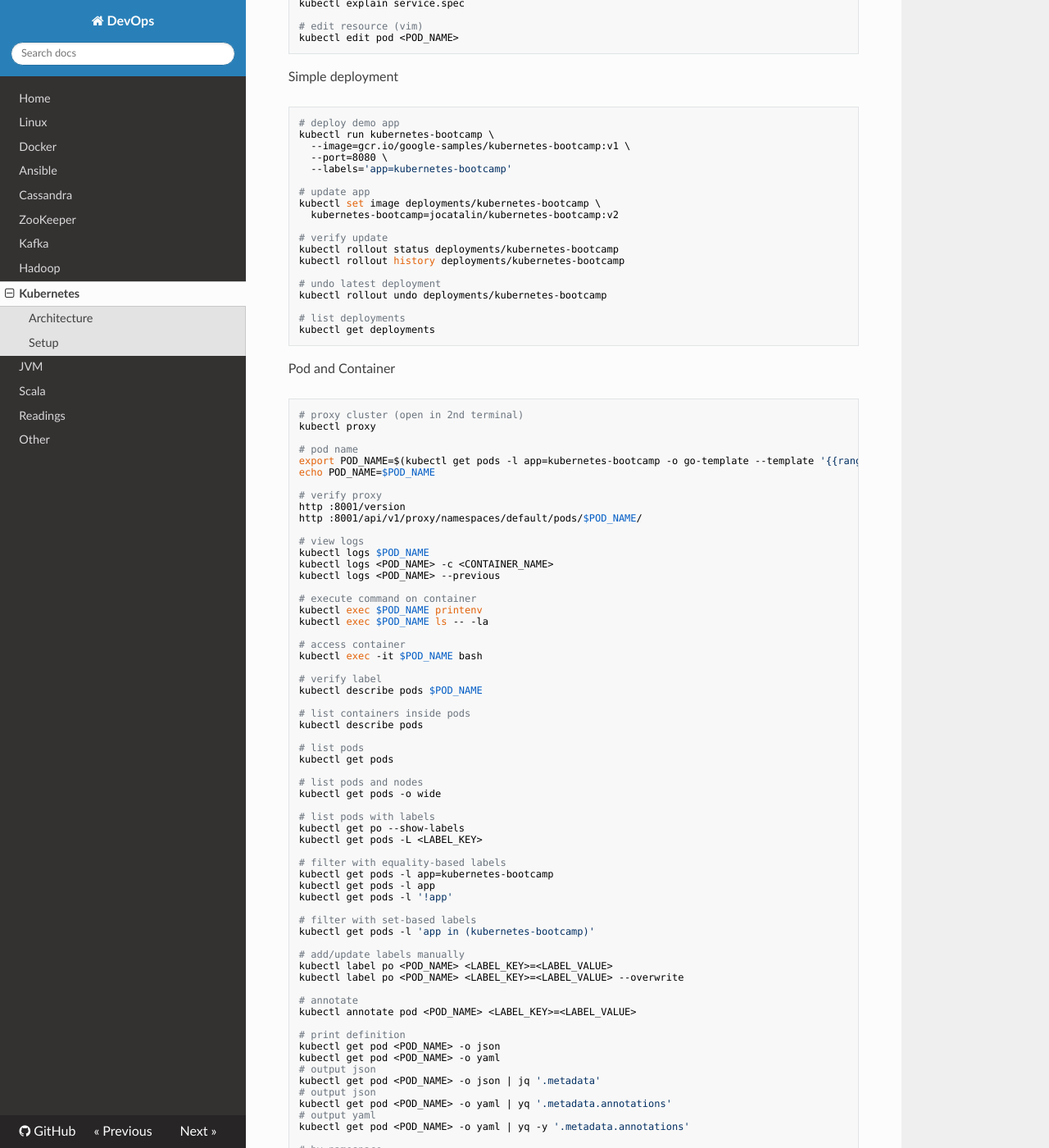
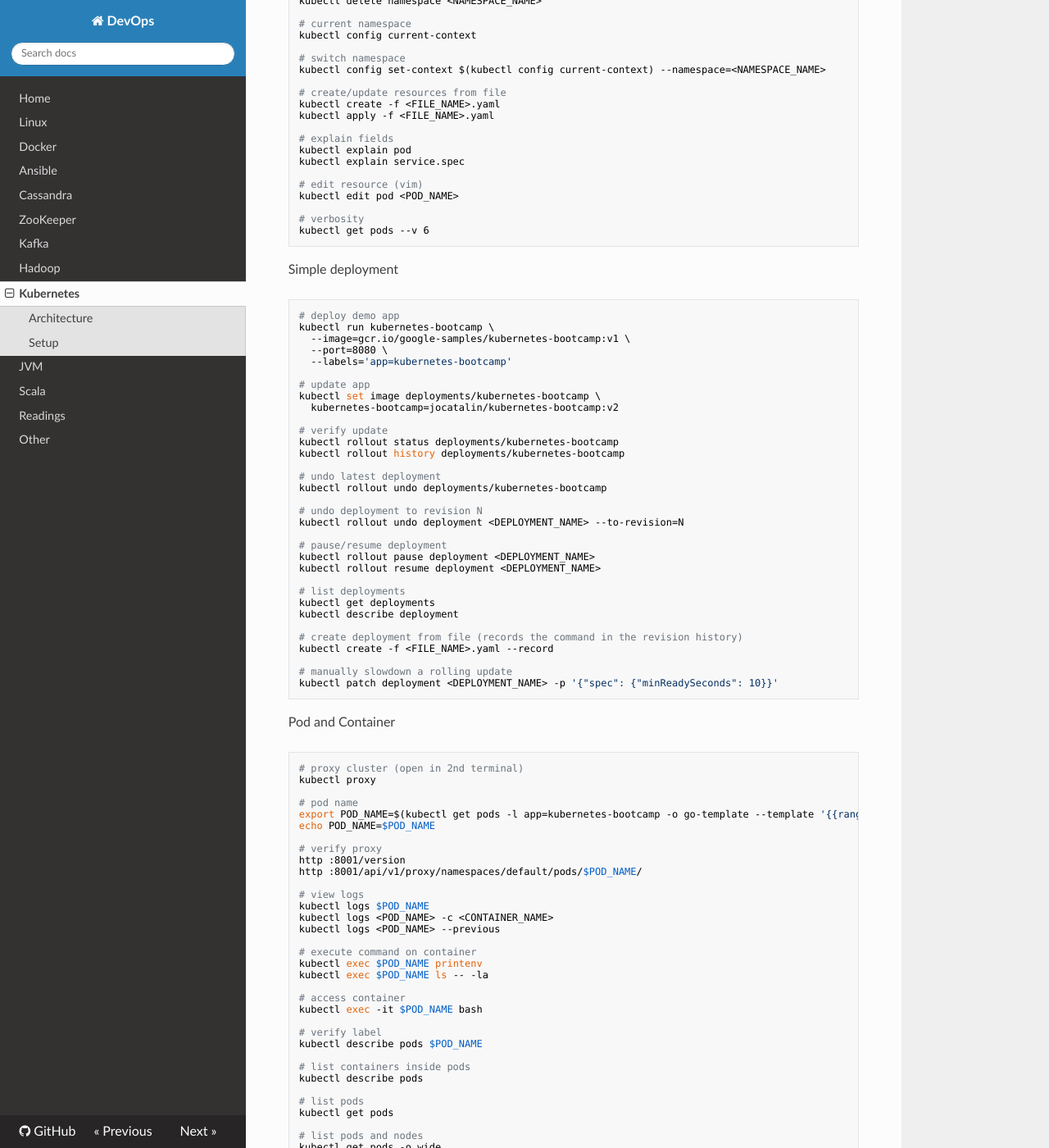
Before and after one commit to niqdev/devops, an MkDocs documentation site: the page built from docs/kubernetes.md, in a window 1280 px wide and 1400 px high, scrolled down 6553 px. Shown: the whole window at 82% size. Built offline with MkDocs 1.6.1, drawn with Linux system fonts in a browser that asks for light colours; nearby versions of some CDN libraries; old or Windows-style settings are respelled for this version of MkDocs; some of the changed text lies outside the part shown.

Commit message:
doc: update kubernetes

````diff
--- a/docs/kubernetes.md
+++ b/docs/kubernetes.md
@@ -111,6 +111,9 @@ status:
 
 ![kubernetes-container-api](img/kubernetes-container-api.png)
 
+* Rolling update means replace pods step by step slowly scaling down the previous version and scaling up the new one
+* A **Deployment** is a higher-level resource meant for deploying applications and updating them declaratively, instead of doing it through a ReplicationController or a ReplicaSet, which are both considered lower-level concepts. A Deployment doesn't manage pods directly, instead it creates a new ReplicaSet which is scaled up slowly, while the previous ReplicaSet is scaled down to zero. See also `minReadySeconds`, `maxSurge` and `maxUnavailable` properties
+
 ## Setup
 
 Requirements
@@ -187,6 +190,9 @@ kubectl explain service.spec
 
 # edit resource (vim)
 kubectl edit pod <POD_NAME>
+
+# verbosity
+kubectl get pods --v 6
 ```
 
 Simple deployment
@@ -208,8 +214,22 @@ kubectl rollout history deployments/kubernetes-bootcamp
 # undo latest deployment
 kubectl rollout undo deployments/kubernetes-bootcamp
 
+# undo deployment to revision N
+kubectl rollout undo deployment <DEPLOYMENT_NAME> --to-revision=N
+
+# pause/resume deployment
+kubectl rollout pause deployment <DEPLOYMENT_NAME>
+kubectl rollout resume deployment <DEPLOYMENT_NAME>
+
 # list deployments
 kubectl get deployments
+kubectl describe deployment
+
+# create deployment from file (records the command in the revision history)
+kubectl create -f <FILE_NAME>.yaml --record
+
+# manually slowdown a rolling update
+kubectl patch deployment <DEPLOYMENT_NAME> -p '{"spec": {"minReadySeconds": 10}}'
 ```
 
 Pod and Container
@@ -404,4 +424,20 @@ curl -v \
 # @see also ambassador container pattern based on kubectl-proxy
 ```
 
+Alternative ways of modify resources
+```bash
+# opens the object's manifest in default editor
+kubectl edit
+# modifies individual properties of an object
+kubectl patch
+# creates or modifies the object by applying property values from a full YAML or JSON file
+kubectl apply
+# same as apply but only if not exists
+kubectl create
+# same as apply but only if exists
+kubectl replace
+# changes the container image
+kubectl set image
+```
+
 <br>
````
